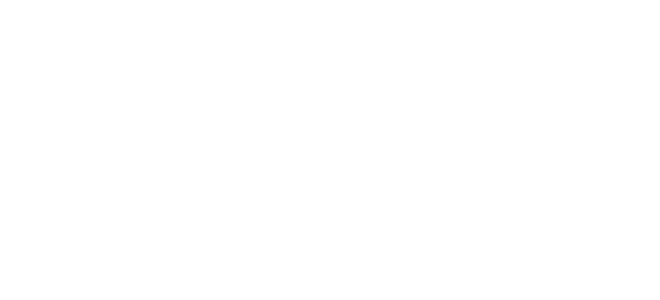
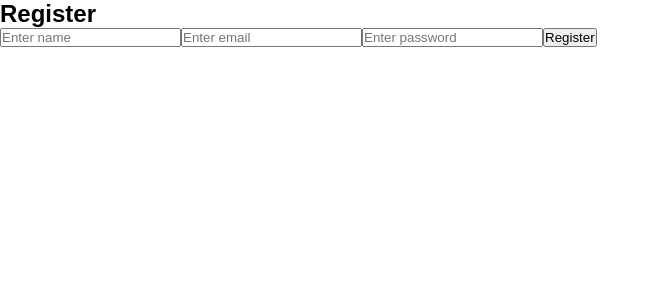
Before and after one commit to abhaydharmik/AuthCart, a React (Vite) app: page /register in a window 1280 px wide. Before the commit this address had no page. Shown: the top 300 px of the page, without its empty margins (0-660 px from the left). Built offline with nearby package versions, Linux system fonts and the light colour scheme.

Commit message:
feat(auth): implement authentication system with context and protected routes

```diff
--- /dev/null
+++ b/src/context/AuthContext.jsx
@@ -0,0 +1,30 @@
+import React, { createContext, useEffect, useState } from "react";
+
+export const AuthContext = createContext();
+
+export const AuthProvider = ({ children }) => {
+  const [user, setUser] = useState(JSON.parse(localStorage.getItem("user")));
+
+  const login = (credentials) => {
+    const fakeUser = {
+      email: "heinvalid@gmail.com",
+      password: "heinvalid04",
+    };
+
+    setUser(fakeUser);
+  };
+
+  const logout = () => {
+    setUser(null);
+  };
+
+  useEffect(() => {
+    localStorage.setItem("user", JSON.stringify(user));
+  }, [user]);
+
+  return (
+    <AuthContext.Provider value={{ user, login, logout }}>
+      {children}
+    </AuthContext.Provider>
+  );
+};
--- /dev/null
+++ b/src/features/auth/pages/Login.jsx
@@ -0,0 +1,60 @@
+import React, { useContext, useState } from "react";
+import { Navigate, useNavigate } from "react-router-dom";
+import { AuthContext } from "../../../context/AuthContext";
+
+const Login = () => {
+
+    const {login} = useContext(AuthContext)
+    const navigate = useNavigate()
+
+  const [form, setForm] = useState({
+    email: "",
+    password: "",
+  });
+
+  const handleChange = (e) => {
+    setForm({ ...form, [e.target.name]: e.target.value });
+  };
+
+  const handleSubmit = (e) => {
+    e.preventDefault()
+
+    if(!form.email || !form.password){
+        alert("All fields required")
+        return
+    }
+
+    login(form)
+    navigate("/")
+  }
+
+  return (
+    <>
+      <form onSubmit={handleSubmit}>
+        <h2>Login</h2>
+
+        <input
+          type="email"
+          placeholder="Enter email"
+          name="email"
+          value={form.email}
+          onChange={handleChange}
+        />
+
+        <input
+          type="password"
+          placeholder="Enter password"
+          name="password"
+          value={form.password}
+          onChange={handleChange}
+        />
+
+        <button type="submit">Login</button>
+      </form>
+      <p>{form.email}</p>
+      <p>{form.password}</p>
+    </>
+  );
+};
+
+export default Login;
--- /dev/null
+++ b/src/features/auth/pages/Register.jsx
@@ -0,0 +1,46 @@
+import React, { useState } from "react";
+
+const Register = () => {
+  const [form, setForm] = useState({
+    name: "",
+    email: "",
+    password: "",
+  });
+
+  const handleChange = (e) => {
+    setForm({ ...form, [e.target.name]: e.target.value });
+  };
+
+  const handleSubmit = (e) => {
+    e.preventDefault();
+
+    if (!form.name || !form.email || !form.password) {
+      alert("All fields are required");
+      return;
+    }
+
+    alert("Registered successfully");
+  };
+
+  return (
+    <form onSubmit={handleSubmit} method="post">
+      <h2>Register</h2>
+
+      <input type="text" name="name" value={form.name} placeholder="Enter name" onChange={handleChange} />
+
+      <input type="email"  name="email" value={form.email} placeholder="Enter email" onChange={handleChange} />
+
+      <input
+        type="password"
+         name="password"
+         value={form.password}
+        placeholder="Enter password"
+        onChange={handleChange}
+      />
+
+      <button type="submit">Register</button>
+    </form>
+  );
+};
+
+export default Register;
--- a/src/main.jsx
+++ b/src/main.jsx
@@ -4,13 +4,16 @@ import { BrowserRouter } from "react-router-dom";
 import "./index.css";
 import App from "../src/app/App.jsx";
 import { CartProvider } from "./context/CartContext.jsx";
+import { AuthProvider } from "./context/AuthContext.jsx";
 
 ReactDOM.createRoot(document.getElementById("root")).render(
   <React.StrictMode>
     <BrowserRouter>
-      <CartProvider>
-        <App />
-      </CartProvider>
+      <AuthProvider>
+        <CartProvider>
+          <App />
+        </CartProvider>
+      </AuthProvider>
     </BrowserRouter>
   </React.StrictMode>,
 );
--- a/src/routes/AppRoutes.jsx
+++ b/src/routes/AppRoutes.jsx
@@ -1,17 +1,29 @@
-import React from 'react'
-import { Route, Routes } from 'react-router-dom'
-import Home from '../features/products/pages/Home'
-import ProductDetails from '../features/products/pages/ProductDetails'
-import Cart from '../features/cart/pages/Cart'
+import React from "react";
+import { Route, Routes } from "react-router-dom";
+import Home from "../features/products/pages/Home";
+import ProductDetails from "../features/products/pages/ProductDetails";
+import Cart from "../features/cart/pages/Cart";
+import Login from "../features/auth/pages/Login";
+import Register from "../features/auth/pages/Register";
+import ProtectedRoute from "./ProtectedRoute";
 
 const AppRoutes = () => {
   return (
     <Routes>
-        <Route path='/' element={<Home />}/>
-        <Route path='/product/:id' element={<ProductDetails />}/>
-        <Route path='/cart' element={<Cart />}/>
+      <Route path="/" element={<Home />} />
+      <Route path="/product/:id" element={<ProductDetails />} />
+      <Route
+        path="/cart"
+        element={
+          <ProtectedRoute>
+            <Cart />
+          </ProtectedRoute>
+        }
+      />
+      <Route path="/login" element={<Login />} />
+      <Route path="/register" element={<Register />} />
     </Routes>
-  )
-}
+  );
+};
 
-export default AppRoutes
+export default AppRoutes;
--- /dev/null
+++ b/src/routes/ProtectedRoute.jsx
@@ -0,0 +1,18 @@
+import React, { useContext } from 'react'
+import { AuthContext } from '../context/AuthContext'
+import { Navigate } from 'react-router-dom'
+
+const ProtectedRoute = ({children}) => {
+
+    const {user} = useContext(AuthContext)
+
+    if(!user){
+        return <Navigate to= "/login"/>
+    }
+
+
+    return children
+
+}
+
+export default ProtectedRoute
```
